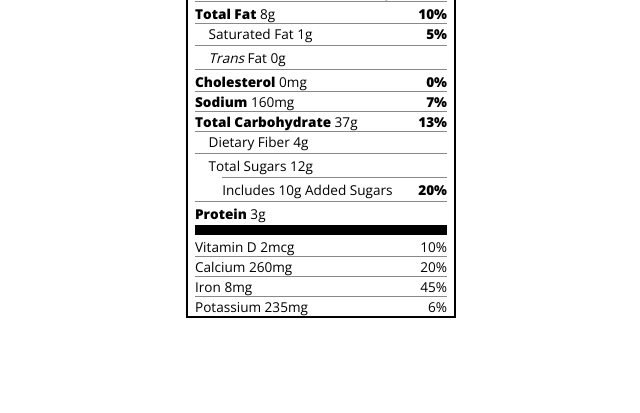
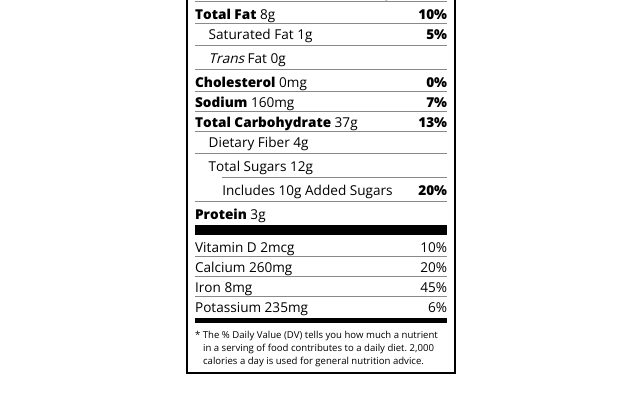
Before and after one commit to SillyBilly0069/bits-and-pieces, a plain HTML site: page NutritionLabel/index.html in a window 1280 px wide. Shown: the part 201-614 px from the top of the page, without its empty margins (319-959 px from the left). Drawn offline with nearby package versions, Linux system fonts and the light colour scheme.

Commit message:
Updated index.html & styles.css, forgot to add some additional text at the bottom

```diff
--- a/NutritionLabel/index.html
+++ b/NutritionLabel/index.html
@@ -25,7 +25,7 @@
         <div class="daily-value sm-text">
             <p class="right bold no-divider">% Daily Value *</p>
             <div class="divider"></div>
-            <p><span class="bold">Total Fat</span> 8g<span class="bold right">10%</span></p>
+            <p><span class="bold">Total Fat</span> 8g <span class="bold right">10%</span></p>
             <p class="indent no-divider">Saturated Fat 1g <span class="bold right">5%</span></p>
             <div class="divider"></div>
             <p class="indent no-divider"><i>Trans</i> Fat 0g</p>
@@ -46,6 +46,9 @@
             <p>Iron 8mg <span class="right">45%</span></p>
             <p class="no-divider">Potassium 235mg <span class="right">6%</span></p>
         </div>
+        <div class="divider md"></div>
+        <p class="note">* The % Daily Value (DV) tells you how much a nutrient in a serving of food contributes to a
+            daily diet. 2,000 calories a day is used for general nutrition advice.</p>
     </div>
 </body>
 
--- a/NutritionLabel/styles.css
+++ b/NutritionLabel/styles.css
@@ -80,3 +80,10 @@ p {
 .daily-value p:not(.no-divider) {
     border-bottom: 1px solid #888989;
 }
+
+.note {
+    font-size: 0.6rem;
+    margin: 5px 0;
+    padding: 0 8px;
+    text-indent: -8px;
+}
```
